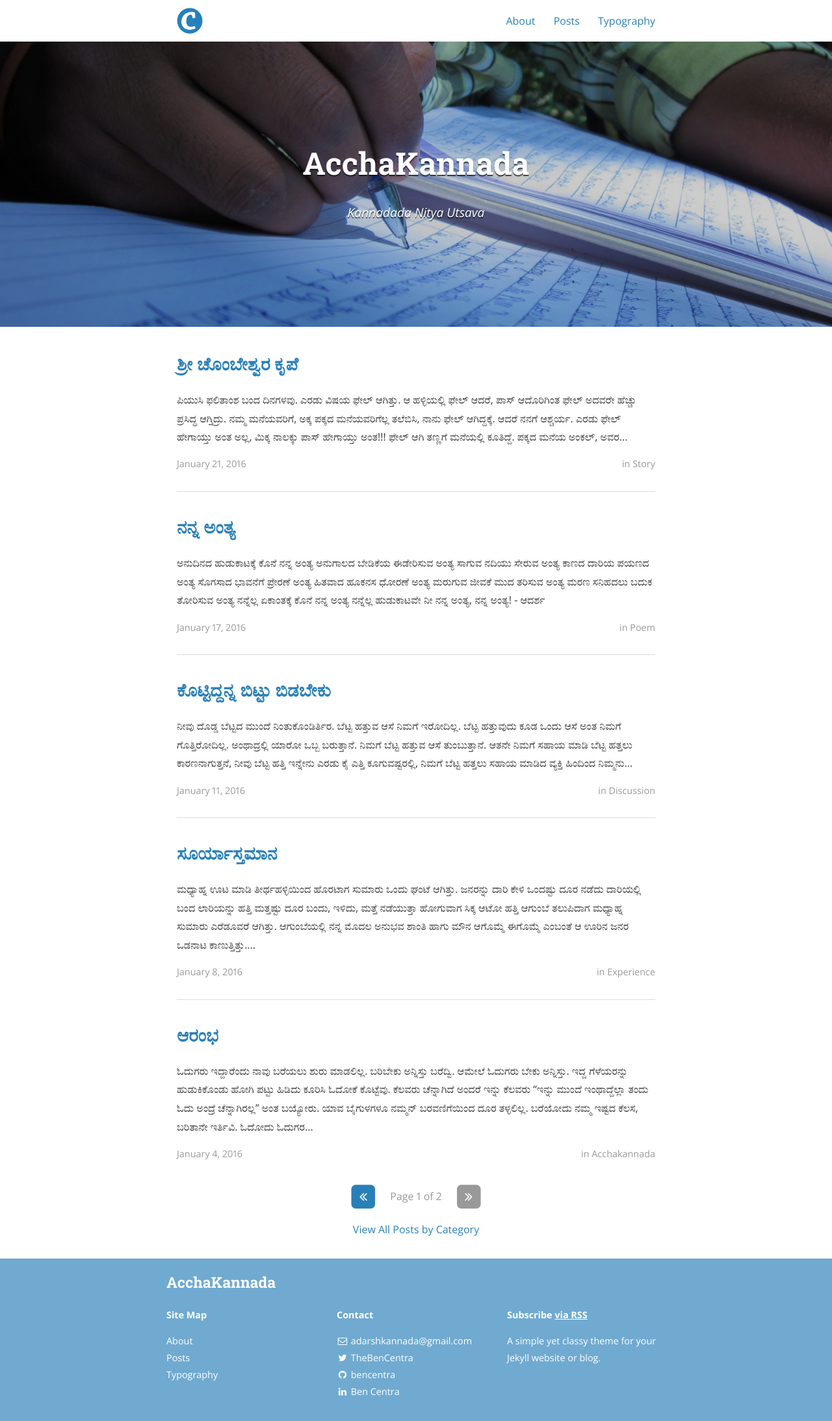
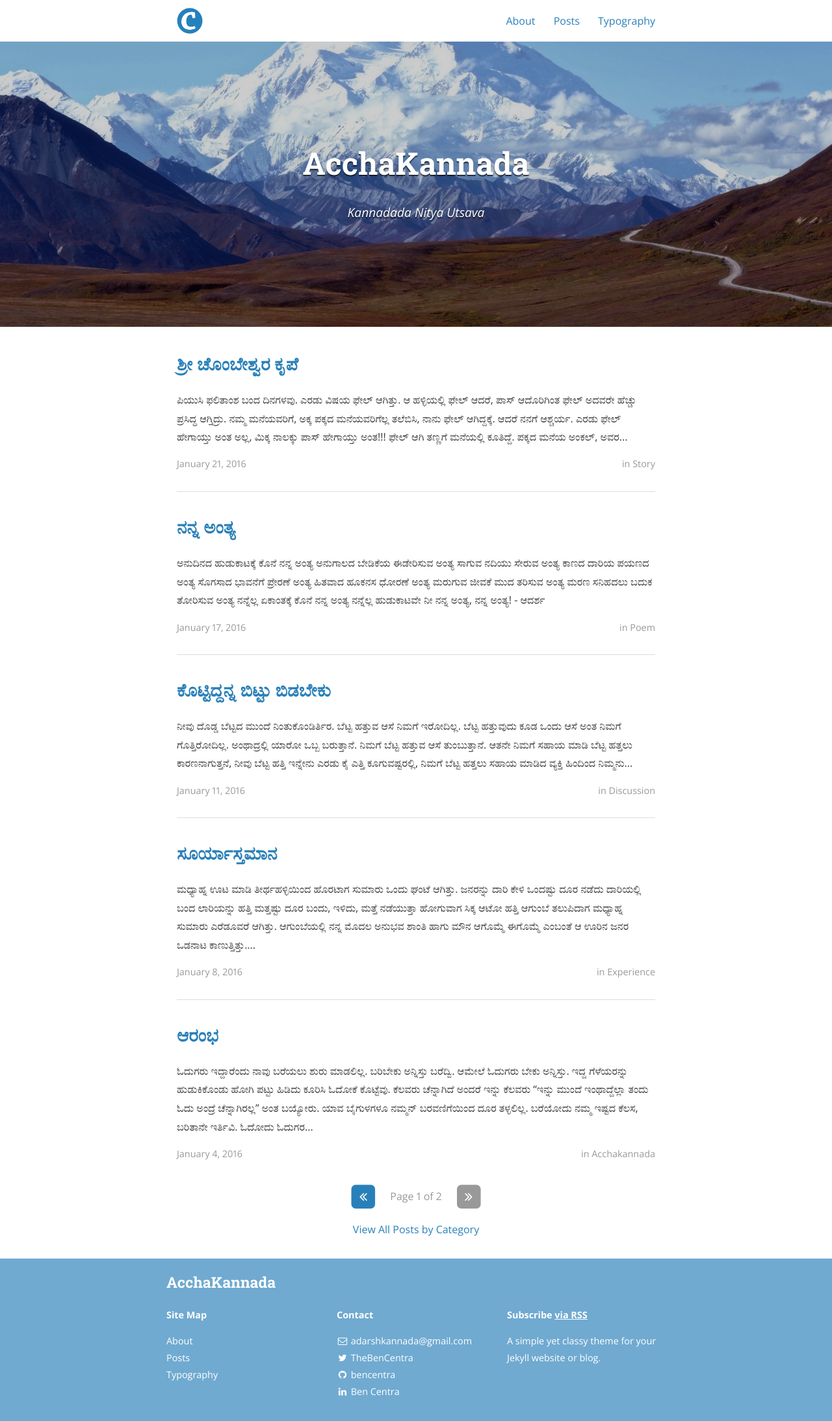
Before and after one commit to bencentra/centrarium, a Jekyll site: the page built from index.html, in a window 1280 px wide. Shown: the whole page at 65% size. Built offline with Jekyll 4.4.1, drawn with Linux system fonts in a browser that asks for light colours; nearby versions of some CDN libraries; the list of posts is cut into pages by our own code; a style sheet for code colours, icons or effects is not loaded.

Commit message:
Update _config.yml

```diff
--- a/_config.yml
+++ b/_config.yml
@@ -18,7 +18,6 @@ description: >
 baseurl: "/savehaklu/" # the subpath of your site, e.g. /blog/
 url: "http://adarshkannada.github.io/savehaklu" # the base hostname & protocol for your site
 cover: "assets/header_image.jpg"
-cover: "/assets/aarambha.jpg"
 logo: "assets/logo.png"
 
 # Build settings
```
